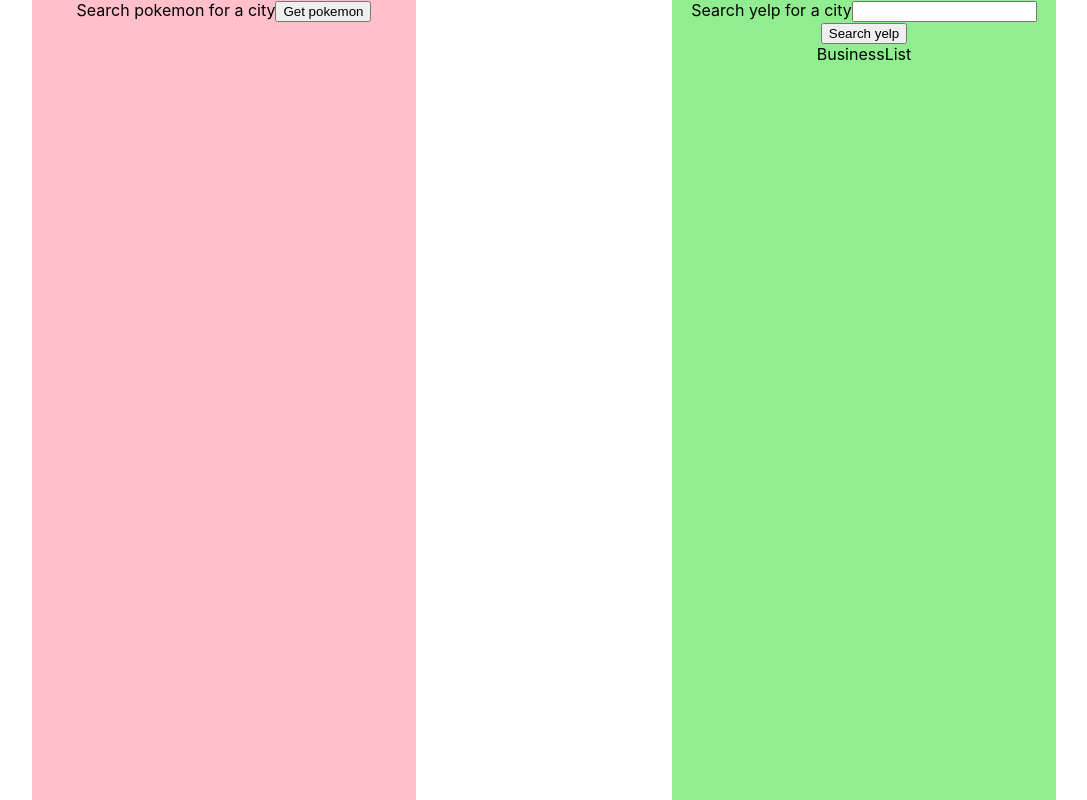
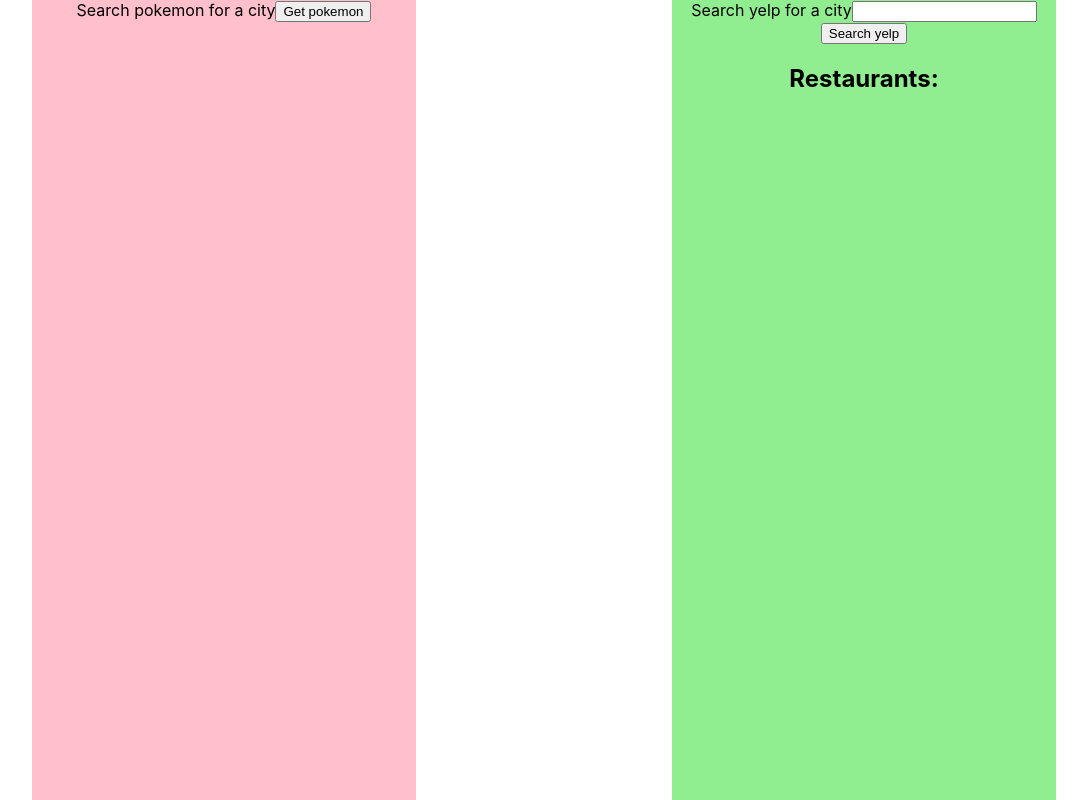
Before and after one commit to Kevin-Roney/react-api-proxyHB, a React (Create React App) app: page / in a window 1280 px wide. Shown: the whole page, without its empty margins (96-1183 px from the left). Built offline with nearby package versions, Linux system fonts and the light colour scheme.

Commit message:
fixed yelpData bug, yelp side of app now functioning properly

```diff
--- a/src/App.css
+++ b/src/App.css
@@ -1,5 +1,9 @@
 * {
   box-sizing: border-box;
+}
+
+img {
+  width: 200px;
 }
 
 .App, body, html, #root {
--- a/src/BusinessList.js
+++ b/src/BusinessList.js
@@ -1,7 +1,18 @@
 import React from 'react';
 
-export default function BusinessList() {
+export default function BusinessList({ yelpData }) {
   return (
-    <div>BusinessList</div>
+    <div>
+      <h2>Restaurants:</h2>
+      {
+        yelpData.map((data, i) =>
+          <div key={data.name + i}>
+            <h2>{data.name}</h2>
+            <p>{data.price}</p>
+            <p>{data.phone}</p>
+            <img src={data.image_url} />
+          </div>)
+      }
+    </div>
   );
 }
--- a/src/YelpSearch.js
+++ b/src/YelpSearch.js
@@ -8,7 +8,7 @@ export default function YelpSearch() {
   const [yelpData, setYelpData] = useState([]);
   const [yelpQuery, setYelpQuery] = useState('');
   const [isLoading, setIsLoading] = useState(false);
-
+  console.log(yelpData);
 
   async function handleYelpSubmit(e) {
     e.preventDefault();
@@ -19,7 +19,7 @@ export default function YelpSearch() {
     const response = await getYelpData(yelpQuery);
 
     // put the jsonified data in state and set the loading state to false
-    setYelpData(response);
+    setYelpData(response.data.businesses);
     setIsLoading(false);
   }
 
```
